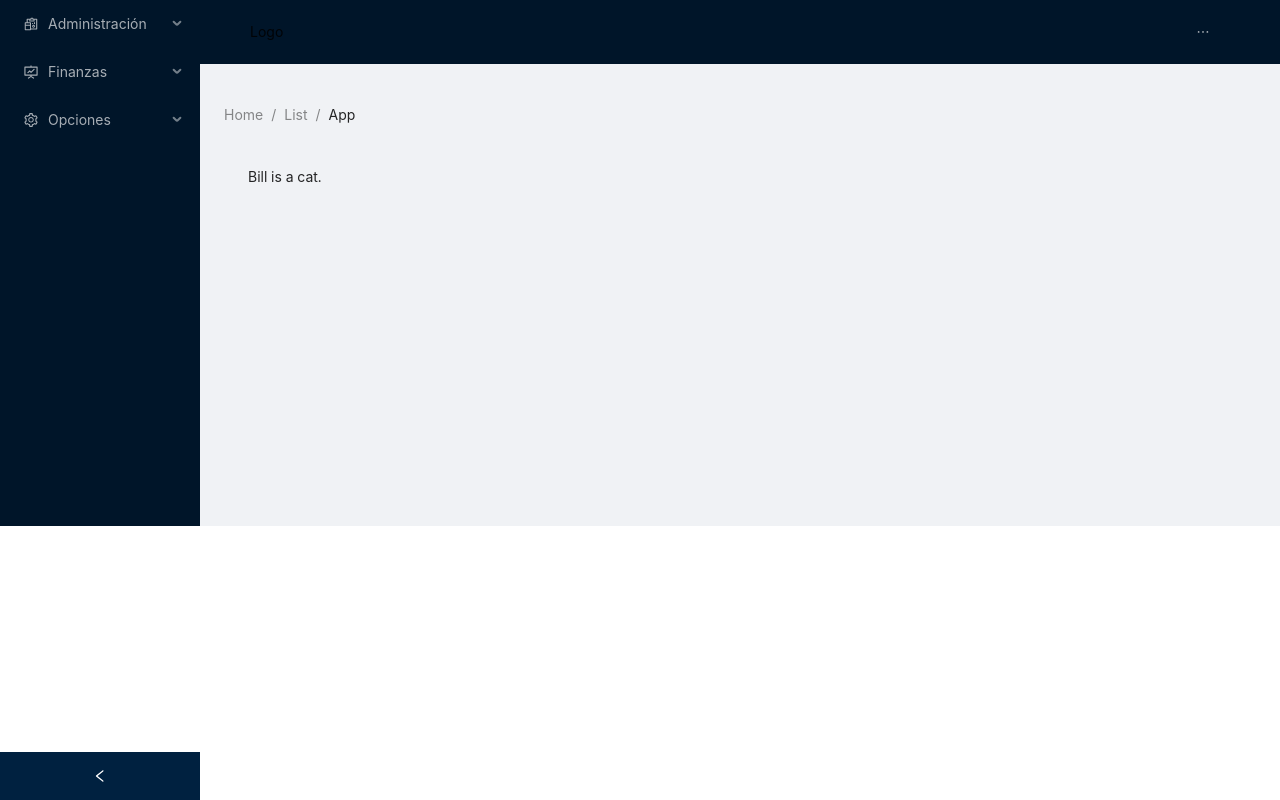
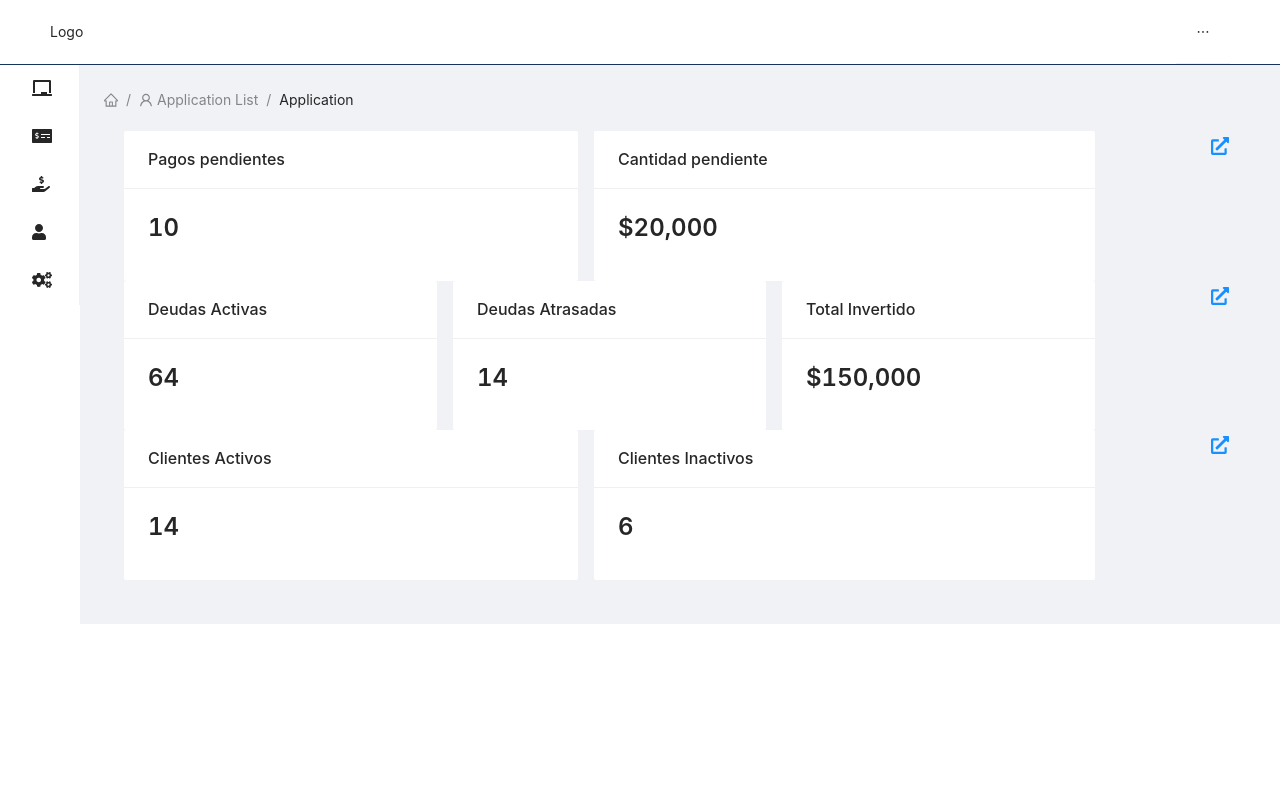
Before and after one commit to ccortes15/ProyectoPrestapp, a Next.js app: page /Dashboard/inicio in a window 1280 px wide. Built offline with nearby package versions, Linux system fonts and the light colour scheme.

Commit message:
añadiendo cards del dashboard

```diff
--- a/package.json
+++ b/package.json
@@ -8,6 +8,9 @@
     "start": "next start"
   },
   "dependencies": {
+    "@fortawesome/fontawesome-svg-core": "^1.2.32",
+    "@fortawesome/free-solid-svg-icons": "^5.15.1",
+    "@fortawesome/react-fontawesome": "^0.1.12",
     "antd": "^4.8.0",
     "next": "10.0.1",
     "react": "17.0.1",
--- /dev/null
+++ b/src/components/Content/DashboardCard.tsx
@@ -0,0 +1,85 @@
+import { Row, Col, Card, Typography, Avatar, Tooltip } from 'antd';
+import { FontAwesomeIcon } from '@fortawesome/react-fontawesome'
+import { faExternalLinkAlt } from '@fortawesome/free-solid-svg-icons'
+import { Fragment, FC } from 'react';
+
+const { Title } = Typography;
+
+const DashboardCards: FC = () => {
+    const avatarStyle = { background: 'transparent', color: '#1890ff' }
+
+    return (
+        <Fragment>
+            <Row gutter={[16, 16]}>
+                <Col span={10}>
+                    <Card title="Pagos pendientes" bordered={false}>
+                        <Title level={3}>10</Title>
+                    </Card>
+                </Col>
+                <Col span={11}>
+                    <Card title="Cantidad pendiente" bordered={false}>
+                        <Title level={3}>$20,000</Title>
+                    </Card>
+                </Col>
+                <Col span={3}>
+                    <Row justify="end">
+                        <Col>
+                            <Tooltip title="Ir a pagos" placement="top">
+                                <Avatar shape="square" style={avatarStyle} icon={<FontAwesomeIcon icon={faExternalLinkAlt} />} />
+                            </Tooltip>
+                        </Col>
+                    </Row>
+                </Col>
+            </Row>
+            <Row gutter={[16, 16]}>
+                <Col span={7}>
+                    <Card title="Deudas Activas" bordered={false}>
+                        <Title level={3}>64</Title>
+                    </Card>
+                </Col>
+                <Col span={7}>
+                    <Card title="Deudas Atrasadas" bordered={false}>
+                        <Title level={3}>14</Title>
+                    </Card>
+                </Col>
+                <Col span={7}>
+                    <Card title="Total Invertido" bordered={false}>
+                        <Title level={3}>$150,000</Title>
+                    </Card>
+                </Col>
+                <Col span={3}>
+                    <Row justify="end">
+                        <Col>
+                            <Tooltip title="Ir a deudas" placement="top">
+                                <Avatar shape="square" style={avatarStyle} icon={<FontAwesomeIcon icon={faExternalLinkAlt} />} />
+                            </Tooltip>
+                        </Col>
+                    </Row>
+                </Col>
+            </Row>
+            <Row gutter={16}>
+                <Col span={10}>
+                    <Card title="Clientes Activos" bordered={false}>
+                        <Title level={3}>14</Title>
+                    </Card>
+                </Col>
+                <Col span={11}>
+                    <Card title="Clientes Inactivos" bordered={false}>
+                        <Title level={3}>6</Title>
+                    </Card>
+                </Col>
+                <Col span={3}>
+                    <Row justify="end">
+                        <Col>
+                            <Tooltip title="Ir a clientes" placement="top">
+                                <Avatar shape="square" style={avatarStyle} icon={<FontAwesomeIcon icon={faExternalLinkAlt} />} />
+                            </Tooltip>
+                        </Col>
+                    </Row>
+                </Col>
+            </Row>
+        </Fragment>
+    )
+}
+
+export default DashboardCards;
--- a/src/components/Layout/Header.tsx
+++ b/src/components/Layout/Header.tsx
@@ -14,7 +14,7 @@ const Header: FC = () => {
                 <Col flex="auto">
                     <Row justify="end">
                         <Col>
-                            <Menu theme="dark" mode="horizontal" style={{ float: 'right' }}>
+                            <Menu theme="light" mode="horizontal" style={{ float: 'right' }}>
                                 <SubMenu title="Agregar" key="add" icon={<PlusOutlined />}>
                                     <Menu.Item key="addDebt" icon={<PlusOutlined />}>
                                         Agregar deuda
--- a/src/components/Layout/LayoutAdmin.tsx
+++ b/src/components/Layout/LayoutAdmin.tsx
@@ -1,27 +1,22 @@
-import { Layout, Menu, Breadcrumb } from 'antd';
-import { UserOutlined, LaptopOutlined, NotificationOutlined } from '@ant-design/icons';
-import { Fragment, FC, useState } from 'react';
+import { Layout, Breadcrumb } from 'antd';
+import { HomeOutlined, UserOutlined } from '@ant-design/icons';
+import { Fragment, FC } from 'react';
 import HeaderContent from './Header';
 import SidebarContent from './Sidebar';
 
-const { SubMenu } = Menu;
 const { Header, Content, Sider } = Layout;
 
-const Login: FC = () => {
-    const [collapsed, setCollapsed] = useState(false);
-
+const Login: FC = (props) => {
     return (
         <Fragment>
             <Layout>
-                <Sider collapsible collapsed={collapsed} onCollapse={(collapsed) => (setCollapsed(collapsed))}>
-                    <SidebarContent />
-                </Sider>
-
+                <Header style={{ background: 'white', height: '100%', borderBottom: '1px solid #18335C' }} className="header">
+                    <HeaderContent />
+                </Header>
                 <Layout>
-                    <Header className="header">
-                        <HeaderContent />
-                    </Header>
-
+                    <Sider style={{ background: 'white' }} collapsible collapsed={true} trigger={null}>
+                        <SidebarContent />
+                    </Sider>
                     <Content
                         className="site-layout-background"
                         style={{
@@ -30,13 +25,18 @@ const Login: FC = () => {
                             minHeight: 280,
                         }}
                     >
-                        <Breadcrumb style={{ margin: '16px 0' }}>
-                            <Breadcrumb.Item>Home</Breadcrumb.Item>
-                            <Breadcrumb.Item>List</Breadcrumb.Item>
-                            <Breadcrumb.Item>App</Breadcrumb.Item>
+                        <Breadcrumb>
+                            <Breadcrumb.Item href="">
+                                <HomeOutlined />
+                            </Breadcrumb.Item>
+                            <Breadcrumb.Item href="">
+                                <UserOutlined />
+                                <span>Application List</span>
+                            </Breadcrumb.Item>
+                            <Breadcrumb.Item>Application</Breadcrumb.Item>
                         </Breadcrumb>
-                        <div className="site-layout-background" style={{ padding: 24, minHeight: 360 }}>
-                            Bill is a cat.
+                        <div className="site-layout-background" style={{ padding: 20, minHeight: 360 }}>
+                            {props.children}
                         </div>
                     </Content>
                 </Layout>
--- a/src/components/Layout/Sidebar.tsx
+++ b/src/components/Layout/Sidebar.tsx
@@ -1,5 +1,6 @@
 import { Menu } from 'antd';
-import { SettingOutlined, FundProjectionScreenOutlined, ReconciliationOutlined } from '@ant-design/icons';
+import { FontAwesomeIcon } from '@fortawesome/react-fontawesome'
+import { faChalkboard, faMoneyCheckAlt, faHandHoldingUsd, faUser, faCogs } from '@fortawesome/free-solid-svg-icons'
 import { Fragment, FC } from 'react';
 
 const { SubMenu } = Menu;
@@ -7,18 +8,20 @@ const { SubMenu } = Menu;
 const Sidebar: FC = () => {
     return(
         <Fragment>
-            <Menu theme="dark" mode="inline">
-            <SubMenu key="sub1" icon={<ReconciliationOutlined />} title="Administración">
-              <Menu.Item key="aDeuda">Deudas</Menu.Item>
-              <Menu.Item key="aPago">Pagos</Menu.Item>
-              <Menu.Item key="aCliente">Clientes</Menu.Item>
-            </SubMenu>
-            <SubMenu key="sub2" icon={<FundProjectionScreenOutlined />} title="Finanzas">
-              <Menu.Item key="fProyecc">Proyecciones</Menu.Item>
-              <Menu.Item key="fGrafico">Gráficos</Menu.Item>
-              <Menu.Item key="fAcredor">Acredores</Menu.Item>
-            </SubMenu>
-            <SubMenu key="sub3" icon={<SettingOutlined />} title="Opciones">
+            <Menu theme="light" mode="inline">
+              <Menu.Item key="dashboard" icon={<FontAwesomeIcon icon={faChalkboard} />} >
+                <div>Dashboard</div>
+                </Menu.Item>
+              <Menu.Item key="aDeuda" icon={<FontAwesomeIcon icon={faMoneyCheckAlt} />} >
+                <div>Deudas</div>
+                </Menu.Item>
+              <Menu.Item key="aPago" icon={<FontAwesomeIcon icon={faHandHoldingUsd} />}>
+                <div>Pagos</div>
+              </Menu.Item>
+              <Menu.Item key="aCliente" icon={<FontAwesomeIcon icon={faUser} />}>
+                <div>Clientes</div>
+              </Menu.Item>
+            <SubMenu key="sub3" icon={<FontAwesomeIcon icon={faCogs} />} >
               <Menu.Item key="oAyuda">Ayuda</Menu.Item>
               <Menu.Item key="oError">Reportar error</Menu.Item>
               <Menu.Item key="oCliente">Clientes</Menu.Item>
--- a/src/pages/Dashboard/inicio.tsx
+++ b/src/pages/Dashboard/inicio.tsx
@@ -1,8 +1,11 @@
 import 'antd/dist/antd.css';
 import LayoutAdmin from '../../components/Layout/LayoutAdmin';
+import DashboardCards from '../../components/Content/DashboardCard';
 
 export default function Home() {
   return (
-      <LayoutAdmin />
+      <LayoutAdmin>
+        <DashboardCards />
+      </LayoutAdmin>
   )
 }
```
Also changed, not shown: 1 other file (tests, documents, lock files or other folders).
